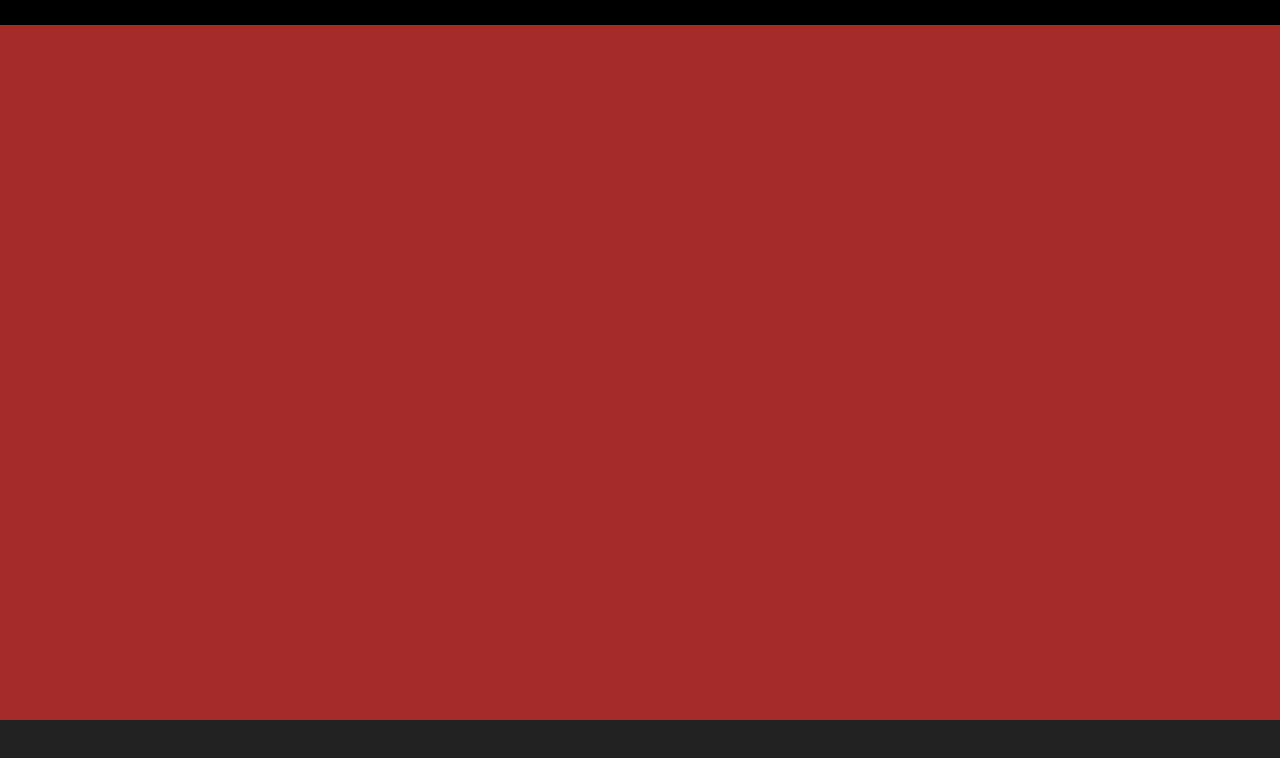
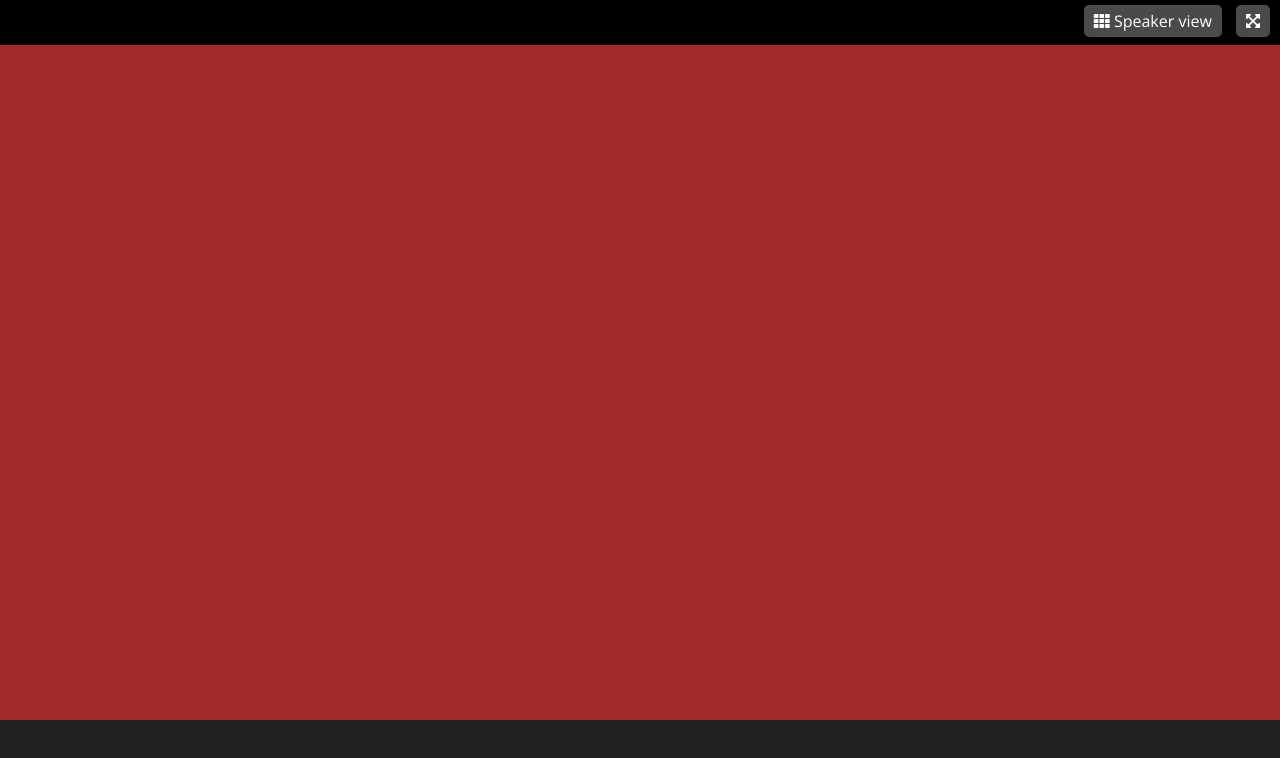
Before and after one commit to vrossi96/html-css-zoom, a plain HTML site: page index.html in a window 1280 px wide. Drawn offline with nearby package versions, Linux system fonts and the light colour scheme.

Commit message:
add header

```diff
--- a/css/style.css
+++ b/css/style.css
@@ -1,18 +1,22 @@
-/* ******************generics************************************* */
+/* ****************** generics ************************************* */
 * {
   padding: 0;
   margin: 0;
   box-sizing: border-box;
-  scroll-behavior: smooth;
 }
 body {
   font-family: "Open Sans", sans-serif;
-  font-weight: 600;
+  color: white;
 }
 img {
   max-width: 100%;
 }
 
+a {
+  text-decoration: none;
+  color: white;
+}
+/* ********************* containers ******************* */
 #body-container {
   background-color: black;
   height: 100vh;
@@ -33,3 +37,18 @@ footer {
   background-color: #222222;
   flex-basis: 80px;
 }
+
+/* ******************** utilities ********************* */
+
+.btn {
+  background-color: #4a4a4a;
+  padding: 5px 10px;
+  margin: 5px;
+  border-radius: 5px;
+}
+
+/* *********************** header *********************** */
+header {
+  text-align: right;
+  margin: 10px 5px;
+}
--- a/index.html
+++ b/index.html
@@ -7,6 +7,13 @@
    <meta name="viewport" content="width=device-width, initial-scale=1.0">
    <meta name="author" content="Vasco Rossi">
    <meta name="description" content="Zoom like clone">
+   <link rel="preconnect" href="https://fonts.googleapis.com">
+   <link rel="preconnect" href="https://fonts.gstatic.com" crossorigin>
+   <link href="https://fonts.googleapis.com/css2?family=Open+Sans:wght@300;400;500;600;700;800&display=swap"
+      rel="stylesheet">
+   <link rel="stylesheet" href="https://cdnjs.cloudflare.com/ajax/libs/font-awesome/5.15.4/css/all.min.css"
+      integrity="sha512-1ycn6IcaQQ40/MKBW2W4Rhis/DbILU74C1vSrLJxCq57o941Ym01SwNsOMqvEBFlcgUa6xLiPY/NS5R+E6ztJQ=="
+      crossorigin="anonymous" referrerpolicy="no-referrer" />
    <link rel="stylesheet" type="text/css" href="css/style.css">
    <title>Kinda-Zoom Clone</title>
 </head>
@@ -14,7 +21,10 @@
 <body>
    <div id="body-container">
       <!-- Header -->
-      <header></header>
+      <header>
+         <span><a class="btn" href="#"><i class="fas fa-th"></i> Speaker view</a></span>
+         <span><a class="btn" href="#"><i class="fas fa-expand-arrows-alt"></i></a></span>
+      </header>
       <!-- Main -->
       <main></main>
       <!-- Footer -->
```
